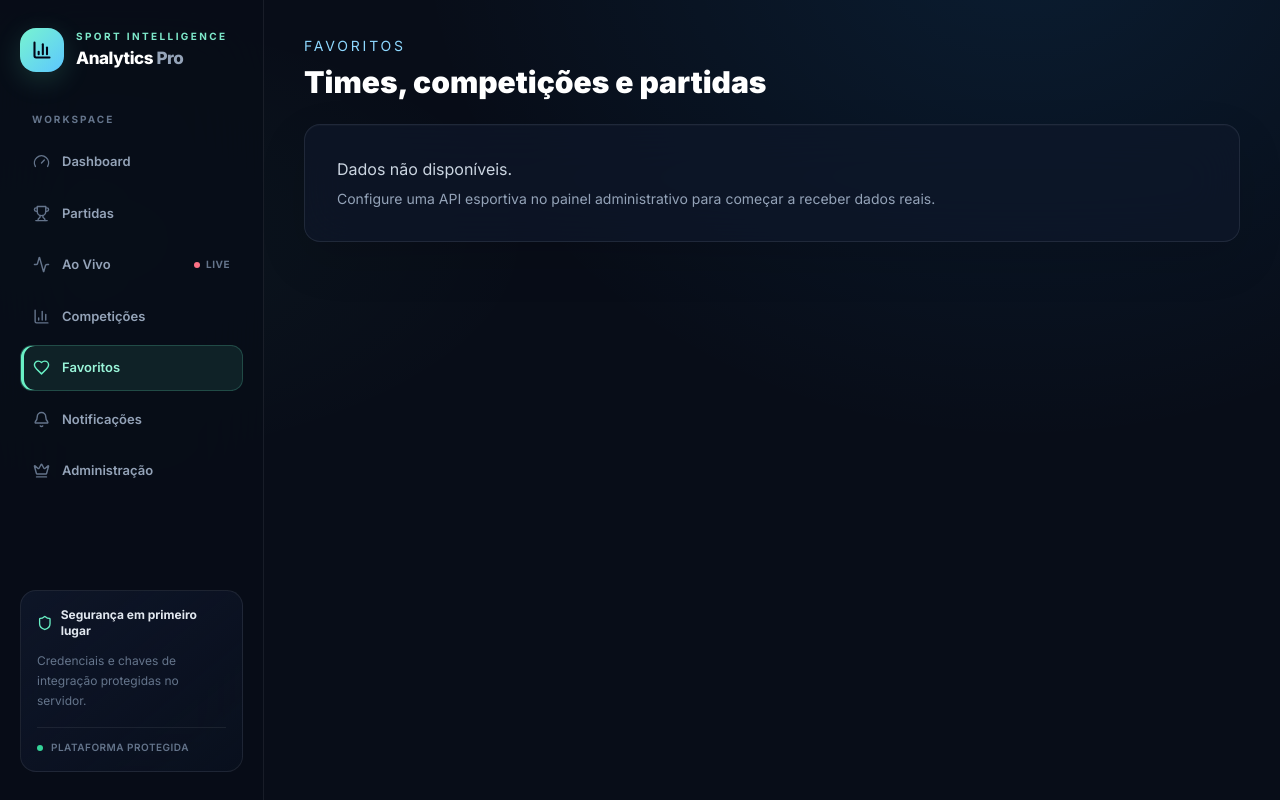
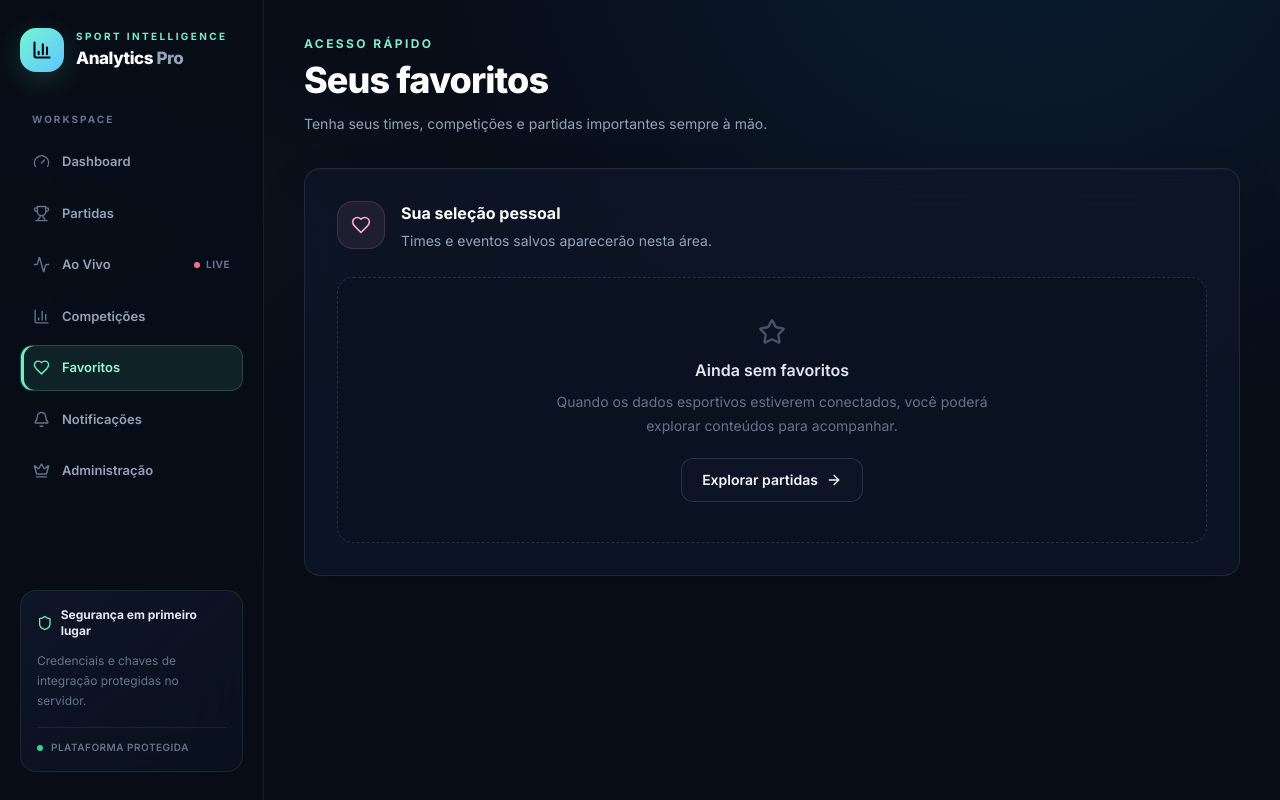
Before and after one commit to testedosteste200-dot/sport-analytics-pro, a Next.js app: page /favorites in a window 1280 px wide. Built offline with nearby package versions, Linux system fonts and the light colour scheme.

Commit message:
Polish sports workspace page layouts

```diff
--- a/app/favorites/page.tsx
+++ b/app/favorites/page.tsx
@@ -1,14 +1,14 @@
+import Link from 'next/link';
+import { ArrowRight, Heart, Star } from 'lucide-react';
+
 export default function FavoritesPage() {
   return (
-    <main className="space-y-6">
-      <header>
-        <p className="text-sm uppercase tracking-[0.2em] text-brand-300">Favoritos</p>
-        <h1 className="mt-2 text-3xl font-black text-white">Times, competições e partidas</h1>
-      </header>
-      <div className="glass-panel p-8 text-slate-300">
-        <p>Dados não disponíveis.</p>
-        <p className="mt-2 text-sm text-slate-400">Configure uma API esportiva no painel administrativo para começar a receber dados reais.</p>
-      </div>
+    <main className="mx-auto max-w-7xl space-y-8">
+      <header><p className="eyebrow">Acesso rápido</p><h1 className="page-title">Seus favoritos</h1><p className="mt-3 max-w-xl text-sm leading-6 text-slate-400">Tenha seus times, competições e partidas importantes sempre à mão.</p></header>
+      <section className="glass-panel p-6 sm:p-8">
+        <div className="flex items-start gap-4"><div className="flex h-12 w-12 shrink-0 items-center justify-center rounded-2xl border border-pink-300/15 bg-pink-300/[.07] text-pink-300"><Heart className="h-5 w-5" /></div><div><h2 className="font-bold text-white">Sua seleção pessoal</h2><p className="mt-1 text-sm leading-6 text-slate-400">Times e eventos salvos aparecerão nesta área.</p></div></div>
+        <div className="mt-6 rounded-2xl border border-dashed border-white/[.12] bg-black/10 px-5 py-10 text-center"><Star className="mx-auto h-7 w-7 text-slate-600" /><p className="mt-3 font-semibold text-slate-200">Ainda sem favoritos</p><p className="mx-auto mt-2 max-w-md text-sm leading-6 text-slate-500">Quando os dados esportivos estiverem conectados, você poderá explorar conteúdos para acompanhar.</p><Link href="/matches" className="secondary-button mt-5">Explorar partidas <ArrowRight className="h-4 w-4" /></Link></div>
+      </section>
     </main>
   );
 }
```
